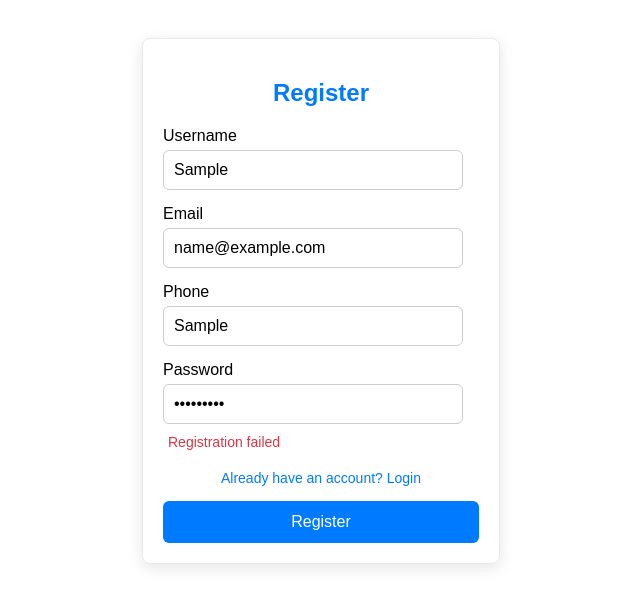
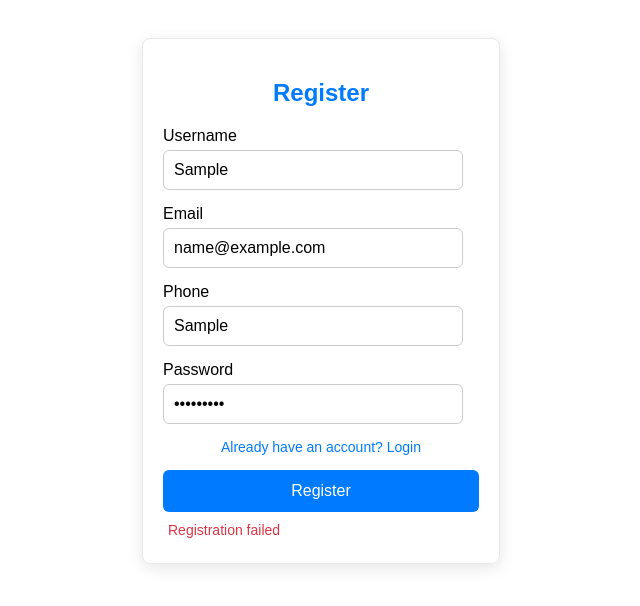
Before and after one commit to Fatma-KGamal/Shipping-System-Tools3, an Angular app in the folder my-app/: page /register in a window 1280 px wide. Both pictures are taken after typing "Sample", "name@example.com", "Sample", "Sample123" into the empty fields and a click on the button "Register". Shown: the top 606 px of the page, without its empty margins (319-959 px from the left). Built offline with nearby package versions, Linux system fonts and the light colour scheme; no server answers.

Commit message:
Pop-up Messages fixed

```diff
--- a/my-app/src/app/login/login.component.html
+++ b/my-app/src/app/login/login.component.html
@@ -14,8 +14,8 @@
       </div>
       <a routerLink="/register">Don't have an account? Register</a>
       <button type="submit">Login</button>
-
-      <div *ngIf="successMessage" class="success-message">{{ successMessage }}</div>
     </form>
+    <div *ngIf="successMessage" class="success-message">{{ successMessage }}</div>
+    <div *ngIf="errorMessages.general" class="error-message">{{ errorMessages.general }}</div>
   </div>
 </div>
--- a/my-app/src/app/login/login.component.ts
+++ b/my-app/src/app/login/login.component.ts
@@ -1,3 +1,4 @@
+// login.component.ts
 import { Component } from '@angular/core';
 import { AuthService } from '../auth.service';
 
@@ -9,7 +10,7 @@ import { AuthService } from '../auth.service';
 export class LoginComponent {
   email: string = '';
   password: string = '';
-  errorMessages: { email?: string; password?: string } = {};
+  errorMessages: { email?: string; password?: string; general?: string } = {};
   successMessage: string = '';
 
   constructor(private authService: AuthService) {}
@@ -36,16 +37,17 @@ export class LoginComponent {
       password: this.password
     };
 
+    // Attempt to login
     this.authService.login(credentials).subscribe(
       response => {
-        if (response.status === 200) {
+        if (response.message === 'Login successful') {
           console.log('User Logged in successfully!', response);
           this.successMessage = 'Login successful!';
         }
       },
       error => {
         console.error('Login failed:', error);
-        this.errorMessages.email = error.error.error || 'Login failed';
+        this.errorMessages.general = error.error?.error || 'Login failed';
       }
     );
   }
--- a/my-app/src/app/register/register.component.html
+++ b/my-app/src/app/register/register.component.html
@@ -32,6 +32,7 @@
       <button type="submit">Register</button>
 
       <div *ngIf="successMessage" class="success-message">{{ successMessage }}</div>
+      <div *ngIf="errorMessages.general" class="error-message">{{ errorMessages.general }}</div>
     </form>
   </div>
 </div>
--- a/my-app/src/app/register/register.component.ts
+++ b/my-app/src/app/register/register.component.ts
@@ -12,7 +12,7 @@ export class RegisterComponent {
   email: string = '';
   phone: string = '';
   password: string = '';
-  errorMessages: { username?: string; email?: string; phone?: string; password?: string } = {};
+  errorMessages: { username?: string; email?: string; phone?: string; password?: string; general?: string } = {};
   successMessage: string = '';
 
   constructor(private authService: AuthService, private router: Router) {}
@@ -64,14 +64,15 @@ export class RegisterComponent {
         this.successMessage = 'Registered successfully!';
         setTimeout(() => {
           this.router.navigate(['/login']);
-        }, 5000);
+        }, 2000);
       },
       error => {
         console.error('Error registering user:', error);
-        this.errorMessages.username = error.error.username || '';
-        this.errorMessages.email = error.error.email || '';
-        this.errorMessages.phone = error.error.phone || '';
-        this.errorMessages.password = error.error.password || 'Registration failed';
+        // this.errorMessages.username = error.error.username || '';
+        // this.errorMessages.email = error.error.email || '';
+        // this.errorMessages.phone = error.error.phone || '';
+        // this.errorMessages.password = error.error.password || 'Registration failed';
+        this.errorMessages.general = error.error?.error || 'Registration failed';
       }
     );
   }
```
